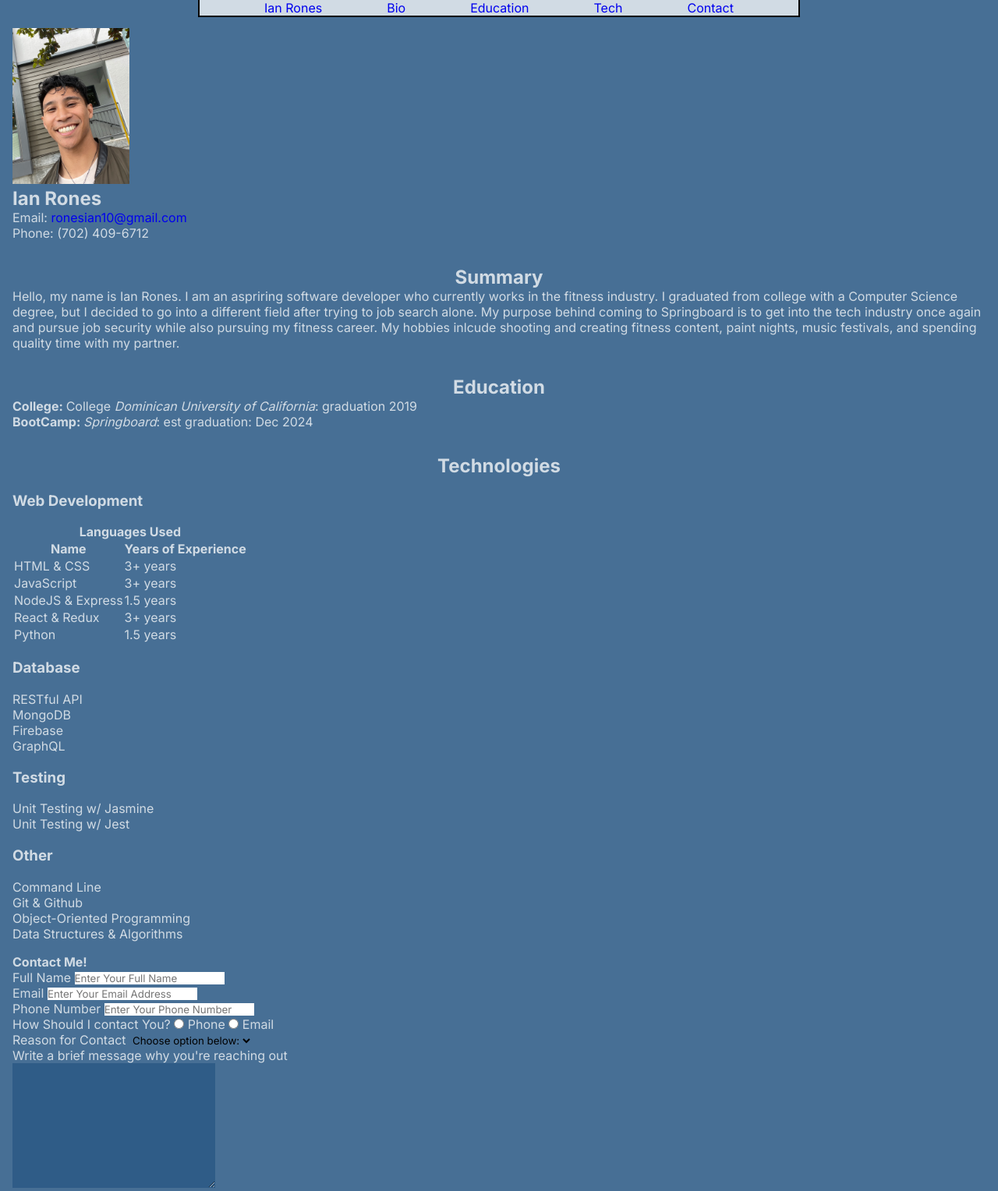
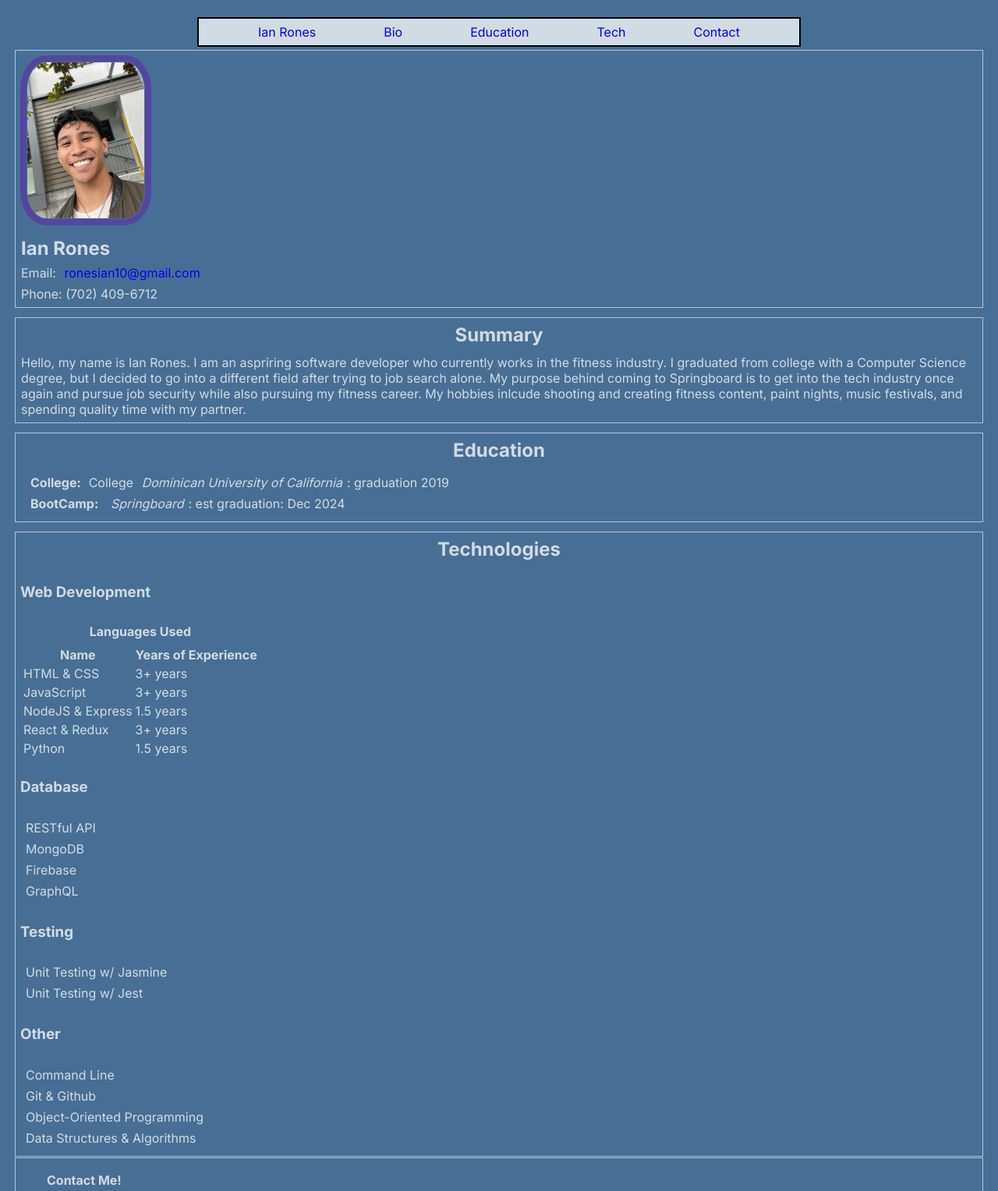
Before and after one commit to Prones94/cv_remote, a plain HTML site: page index.html in a window 1280 px wide. Shown: the top 1528 px of the page at 78% size. Drawn offline with Linux system fonts and the light colour scheme.

Commit message:
[edit] used border-box on all elements within the project, rounded profile image and gave margin spacing to form including a hover effect to submit button

```diff
--- a/styles.css
+++ b/styles.css
@@ -1,6 +1,6 @@
 * {
-  margin: 0;
-  padding: 0;
+  margin: 5px;
+  padding: 1px;
   background: none;
   border: none;
   font-family: Inter, Impact;
@@ -8,7 +8,7 @@
 
 body {
   color: #d1dbe4;
-  background-color: #476f95;
+  background-color: #476f95;;
 }
 
 a {
@@ -20,7 +20,14 @@ a:hover {
 }
 
 section {
-  margin: 1em;
+  display:border-box;
+  border: 1px solid lightsteelblue;
+  margin: 1px ;
+}
+
+#profile img {
+  border-radius: 20%;
+  border: 8px solid rgba(98, 30, 171, 0.5);
 }
 
 ul {
@@ -38,6 +45,7 @@ ul {
 
 h2 {
   text-align: center;
+  padding-bottom: 5px;
 }
 
 h3 {
@@ -52,3 +60,15 @@ input[type=text], input[type=email], input[type=number] {
 textarea {
   background: rgba(25,74,122,0.5);
 }
+
+/* Form Elements */
+form * {
+  margin: 10px;
+  outline: none;
+}
+
+form button:hover {
+  border:5px solid  #476f95;
+  border-radius: 12%;
+  background-color: white;
+}
```
